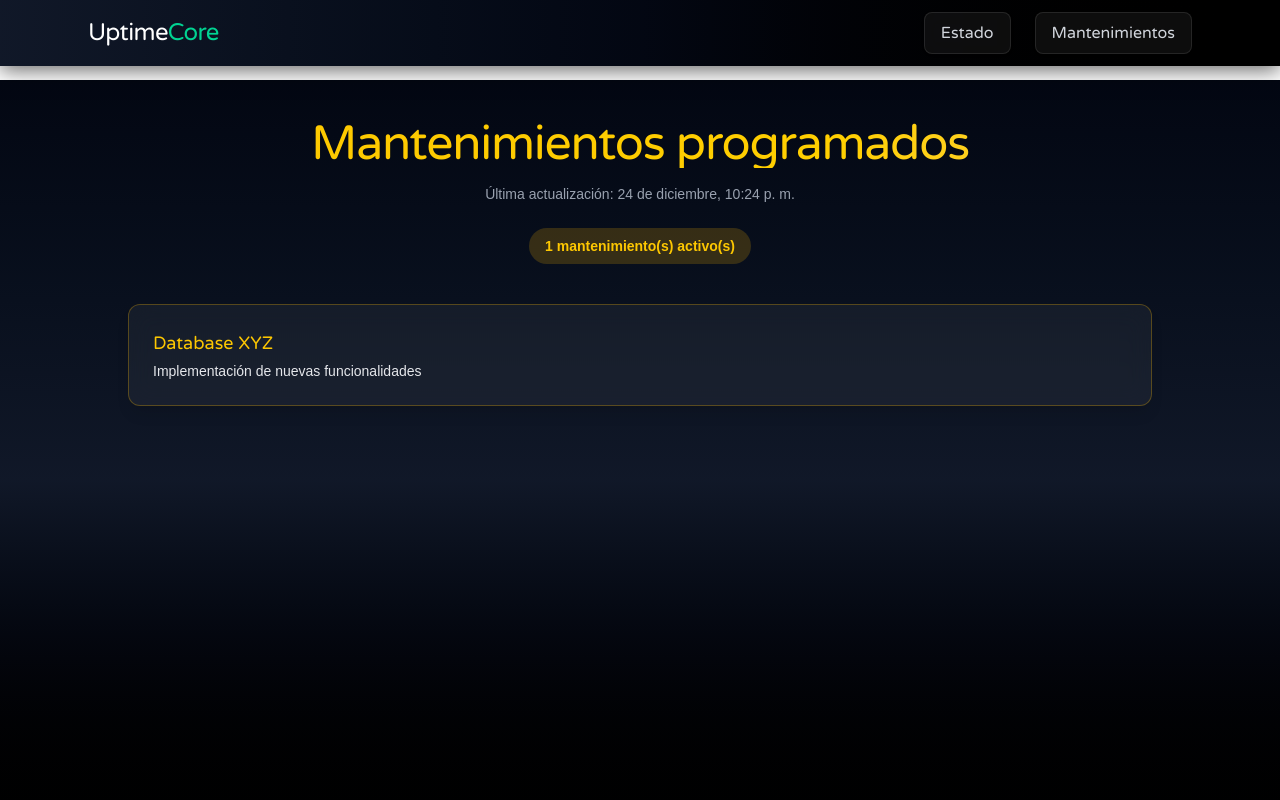
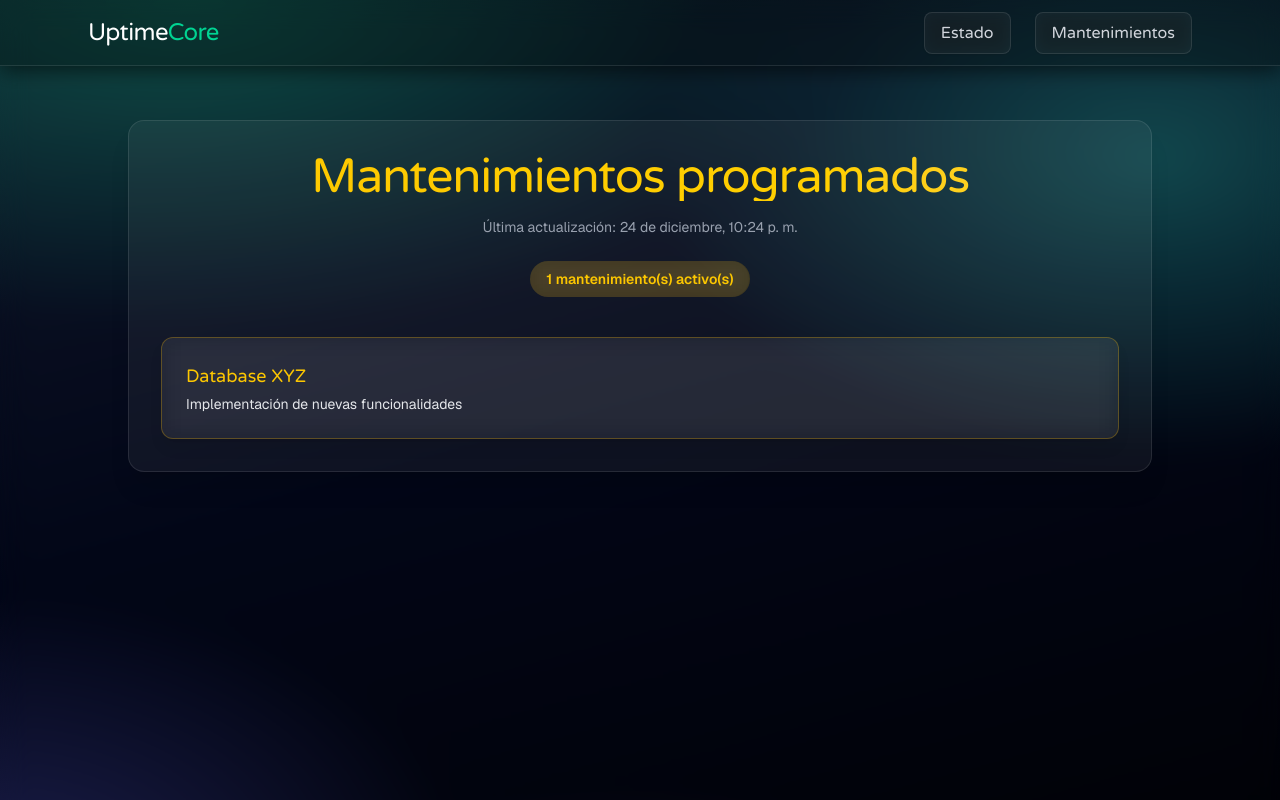
Before and after one commit to MosecX/uptimecore, a Next.js app: page /maintenance in a window 1280 px wide. Shown: the top 800 px of the page. Built offline with nearby package versions, Linux system fonts and the light colour scheme.

Commit message:
New aesthetic, Blur, and background

```diff
--- a/app/components/Navbar.tsx
+++ b/app/components/Navbar.tsx
@@ -13,8 +13,12 @@ export default function Navbar() {
   const [open, setOpen] = useState(false);
 
   return (
-    <nav className="bg-gradient-to-r from-gray-900 via-gray-950 to-black shadow-[0_4px_20px_rgba(0,0,0,0.6)] fixed top-0 w-full z-50">
-      <div className="max-w-6xl mx-auto px-6 py-3 flex items-center justify-between">
+    <nav className="fixed top-0 w-full z-50">
+      {/* Fondo con blur translúcido */}
+      <div className="absolute inset-0 backdrop-blur-md bg-black/30 border-b border-white/10 shadow-[0_4px_20px_rgba(0,0,0,0.6)]" />
+
+      {/* Contenido del navbar */}
+      <div className="relative max-w-6xl mx-auto px-6 py-3 flex items-center justify-between">
         {/* Logo */}
         <Link href="/" className="flex items-center gap-2">
           <span
@@ -28,13 +32,13 @@ export default function Navbar() {
         <div className="hidden md:flex items-center gap-6">
           <Link
             href="/status"
-            className={`${varela.className} px-4 py-2 rounded-lg bg-white/5 backdrop-blur-md border border-white/10 text-gray-300 hover:text-white hover:bg-emerald-500/20 hover:border-emerald-400 transition-all font-medium shadow-sm`}
+            className={`${varela.className} px-4 py-2 rounded-lg bg-white/5 backdrop-blur-sm border border-white/10 text-gray-300 hover:text-white hover:bg-emerald-500/20 hover:border-emerald-400 transition-all font-medium shadow-sm`}
           >
             Estado
           </Link>
           <Link
             href="/maintenance"
-            className={`${varela.className} px-4 py-2 rounded-lg bg-white/5 backdrop-blur-md border border-white/10 text-gray-300 hover:text-white hover:bg-amber-500/20 hover:border-amber-400 transition-all font-medium shadow-sm`}
+            className={`${varela.className} px-4 py-2 rounded-lg bg-white/5 backdrop-blur-sm border border-white/10 text-gray-300 hover:text-white hover:bg-amber-500/20 hover:border-amber-400 transition-all font-medium shadow-sm`}
           >
             Mantenimientos
           </Link>
@@ -66,14 +70,14 @@ export default function Navbar() {
         <div className="px-6 py-6 space-y-6">
           <Link
             href="/status"
-            className={`${varela.className} block px-4 py-2 rounded-lg bg-white/5 backdrop-blur-md border border-white/10 text-gray-300 hover:text-white hover:bg-emerald-500/20 hover:border-emerald-400 transition-all font-medium shadow-sm`}
+            className={`${varela.className} block px-4 py-2 rounded-lg bg-white/5 backdrop-blur-sm border border-white/10 text-gray-300 hover:text-white hover:bg-emerald-500/20 hover:border-emerald-400 transition-all font-medium shadow-sm`}
             onClick={() => setOpen(false)}
           >
             Estado
           </Link>
           <Link
             href="/maintenance"
-            className={`${varela.className} block px-4 py-2 rounded-lg bg-white/5 backdrop-blur-md border border-white/10 text-gray-300 hover:text-white hover:bg-amber-500/20 hover:border-amber-400 transition-all font-medium shadow-sm`}
+            className={`${varela.className} block px-4 py-2 rounded-lg bg-white/5 backdrop-blur-sm border border-white/10 text-gray-300 hover:text-white hover:bg-amber-500/20 hover:border-amber-400 transition-all font-medium shadow-sm`}
             onClick={() => setOpen(false)}
           >
             Mantenimientos
--- a/app/layout.tsx
+++ b/app/layout.tsx
@@ -33,7 +33,17 @@ export default function RootLayout({
   return (
     <html lang="es">
       <body
-        className={`${geistSans.variable} ${geistMono.variable} ${varela.variable} bg-gray-950 text-gray-100`}
+        className={`${geistSans.variable} ${geistMono.variable} ${varela.variable} text-gray-100`}
+        style={{
+          background: `
+            radial-gradient(1200px 600px at 15% 0%, rgba(16,185,129,.35), transparent 55%),
+            radial-gradient(900px 540px at 90% 15%, rgba(45,212,191,.30), transparent 56%),
+            radial-gradient(800px 500px at 0% 85%, rgba(99,102,241,.28), transparent 60%),
+            radial-gradient(700px 400px at 50% 100%, rgba(139,92,246,.25), transparent 65%),
+            linear-gradient(165deg, #0f172a, #020617 42%, #000000)
+          `,
+          backdropFilter: "blur(14px)",
+        }}
       >
         <Navbar />
         <main className="pt-20">{children}</main>
--- a/app/maintenance/page.tsx
+++ b/app/maintenance/page.tsx
@@ -55,8 +55,8 @@ export default function MaintenancePage() {
   }, []);
 
   return (
-    <div className="min-h-screen bg-gradient-to-b from-gray-950 via-gray-900 to-black text-gray-100 px-6 py-10">
-      <div className="max-w-5xl mx-auto space-y-10">
+    <div className="relative min-h-screen text-gray-100 px-6 py-10 font-sans overflow-hidden">
+      <div className="max-w-5xl mx-auto space-y-10 backdrop-blur-xl bg-white/5 rounded-2xl p-8 shadow-xl border border-white/10">
         <header className="text-center space-y-4">
           <h1
             className={`${varela.className} text-5xl font-bold tracking-tight bg-gradient-to-r from-yellow-400 to-amber-300 bg-clip-text text-transparent`}
@@ -81,7 +81,7 @@ export default function MaintenancePage() {
               transition={{ duration: 0.5 }}
               className="flex justify-center mt-6"
             >
-              <span className="px-4 py-2 rounded-full bg-yellow-500/20 text-yellow-400 text-sm font-semibold">
+              <span className="px-4 py-2 rounded-full bg-yellow-500/20 text-yellow-400 text-sm font-semibold backdrop-blur-sm">
                 {maintenances.length} mantenimiento(s) activo(s)
               </span>
             </motion.div>
--- a/app/status/page.tsx
+++ b/app/status/page.tsx
@@ -1,8 +1,9 @@
 "use client";
-import { useEffect, useState } from "react";
+import { useEffect, useState, memo } from "react";
 import ServiceCard from "../components/ServiceCard";
 import { motion, Variants } from "framer-motion";
 
+// Tipos
 type Maintenance = { active: boolean; description?: string };
 type Service = {
   name: string;
@@ -12,31 +13,32 @@ type Service = {
   uptime?: number;
 };
 
-// Variants para el contenedor (stagger)
+// Variants más ligeros (sin spring)
 const containerVariants: Variants = {
   hidden: { opacity: 0 },
   show: {
     opacity: 1,
     transition: {
-      staggerChildren: 0.15,
+      staggerChildren: 0.1,
       delayChildren: 0.05,
     },
   },
 };
 
-// Variants para cada ítem
 const itemVariants: Variants = {
-  hidden: { opacity: 0, y: 20 },
+  hidden: { opacity: 0, y: 10 },
   show: {
     opacity: 1,
     y: 0,
     transition: {
-      type: "spring",
-      stiffness: 120,
-      damping: 20,
+      duration: 0.25,
+      ease: "easeOut",
     },
   },
 };
+
+// Memo para evitar re-renders innecesarios
+const MemoServiceCard = memo(ServiceCard);
 
 export default function StatusPage() {
   const [services, setServices] = useState<Service[]>([]);
@@ -59,7 +61,12 @@ export default function StatusPage() {
       setServices(merged);
       setLoading(false);
     };
+
     fetchData();
+
+    // Auto-refresh cada 60s
+    const interval = setInterval(fetchData, 60000);
+    return () => clearInterval(interval);
   }, []);
 
   const grouped = services.reduce((acc, s) => {
@@ -68,13 +75,14 @@ export default function StatusPage() {
   }, {} as Record<string, Service[]>);
 
   return (
-    <div className="min-h-screen bg-gradient-to-b from-gray-950 via-gray-900 to-black text-gray-100 px-6 py-10 font-sans">
-      <div className="max-w-5xl mx-auto space-y-12">
+    <div className="relative min-h-screen text-gray-100 px-4 sm:px-6 py-8 font-sans overflow-hidden">
+      {/* 🧊 Contenedor glassmorphism optimizado */}
+      <div className="max-w-5xl mx-auto space-y-12 backdrop-blur-sm md:backdrop-blur-xl bg-white/5 rounded-2xl p-6 sm:p-8 shadow-md md:shadow-xl border border-white/10">
         <header className="text-center space-y-4">
-          <h1 className="text-5xl font-bold tracking-tight bg-gradient-to-r from-emerald-400 to-teal-300 bg-clip-text text-transparent">
+          <h1 className="text-4xl sm:text-5xl font-bold tracking-tight bg-gradient-to-r from-emerald-400 to-teal-300 bg-clip-text text-transparent">
             Estado del sistema
           </h1>
-          <p className="text-sm text-gray-400">
+          <p className="text-xs sm:text-sm text-gray-400">
             Última actualización:{" "}
             {new Date().toLocaleString("es-NI", {
               hour: "2-digit",
@@ -84,21 +92,20 @@ export default function StatusPage() {
             })}
           </p>
 
-          {/* 🔥 Resumen global con badges */}
           {!loading && (
             <motion.div
-              initial={{ opacity: 0, y: -10 }}
+              initial={{ opacity: 0, y: -5 }}
               animate={{ opacity: 1, y: 0 }}
-              transition={{ duration: 0.5 }}
-              className="flex justify-center gap-4 mt-6"
+              transition={{ duration: 0.3 }}
+              className="flex flex-wrap justify-center gap-2 sm:gap-4 mt-6"
             >
-              <span className="px-3 py-1 rounded-full bg-red-500/20 text-red-400 text-sm font-semibold">
+              <span className="px-3 py-1 rounded-full bg-red-500/20 text-red-400 text-xs sm:text-sm font-semibold backdrop-blur-sm">
                 {services.filter((s) => s.status === "down").length} caídos
               </span>
-              <span className="px-3 py-1 rounded-full bg-yellow-500/20 text-yellow-400 text-sm font-semibold">
+              <span className="px-3 py-1 rounded-full bg-yellow-500/20 text-yellow-400 text-xs sm:text-sm font-semibold backdrop-blur-sm">
                 {services.filter((s) => s.maintenance?.active).length} en mantenimiento
               </span>
-              <span className="px-3 py-1 rounded-full bg-green-500/20 text-green-400 text-sm font-semibold">
+              <span className="px-3 py-1 rounded-full bg-green-500/20 text-green-400 text-xs sm:text-sm font-semibold backdrop-blur-sm">
                 {services.filter((s) => s.status === "ok").length} operativos
               </span>
             </motion.div>
@@ -113,27 +120,46 @@ export default function StatusPage() {
               key={category}
               initial={{ opacity: 0 }}
               animate={{ opacity: 1 }}
-              transition={{ duration: 0.5 }}
+              transition={{ duration: 0.3 }}
             >
-              <h2 className="text-xl font-semibold text-gray-300 mb-4 uppercase tracking-wide">
+              <h2 className="text-lg sm:text-xl font-semibold text-gray-300 mb-4 uppercase tracking-wide">
                 {category}
               </h2>
 
-              {/* Contenedor animado con stagger */}
               <motion.div
                 variants={containerVariants}
                 initial="hidden"
                 animate="show"
-                className="grid gap-6 grid-cols-1 sm:grid-cols-2"
+                className="grid gap-4 sm:gap-6 grid-cols-1 sm:grid-cols-2"
               >
                 {items.map((s) => (
-                  <motion.div key={s.name} variants={itemVariants}>
-                    <ServiceCard
+                  <motion.div
+                    key={s.name}
+                    variants={itemVariants}
+                    className={s.status === "down" ? "animate-pulse-slow" : ""}
+                  >
+                    <MemoServiceCard
                       name={s.name}
                       status={s.status}
                       maintenance={s.maintenance}
                       uptime={s.uptime}
                     />
+
+                    {/* Barra de uptime */}
+                    <div className="mt-2">
+                      <div className="h-2 w-full bg-gray-800 rounded-full overflow-hidden">
+                        <div
+                          className={`h-full transition-all duration-300 ${
+                            s.uptime === 100
+                              ? "bg-green-400"
+                              : s.uptime === 0
+                              ? "bg-red-400"
+                              : "bg-yellow-400"
+                          }`}
+                          style={{ width: `${s.uptime ?? 0}%` }}
+                        />
+                      </div>
+                    </div>
                   </motion.div>
                 ))}
               </motion.div>
```
Also changed, not shown: app/globals.css (line endings or trailing spaces).
